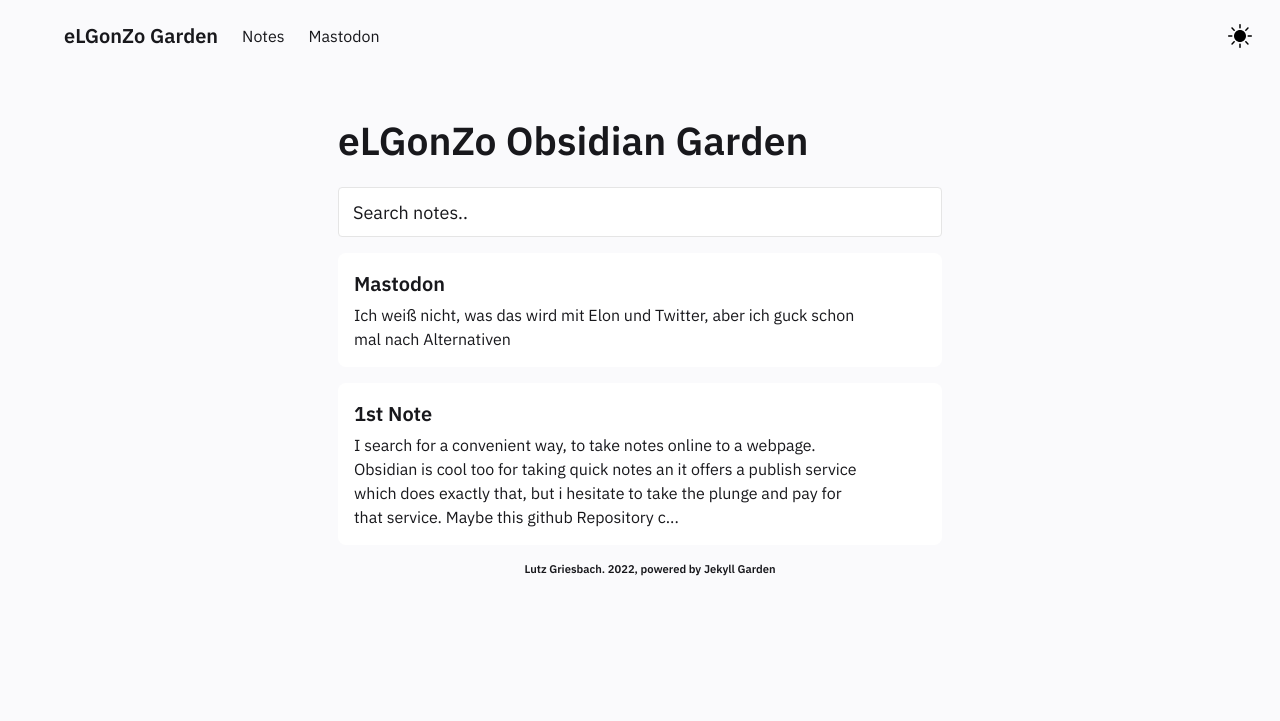
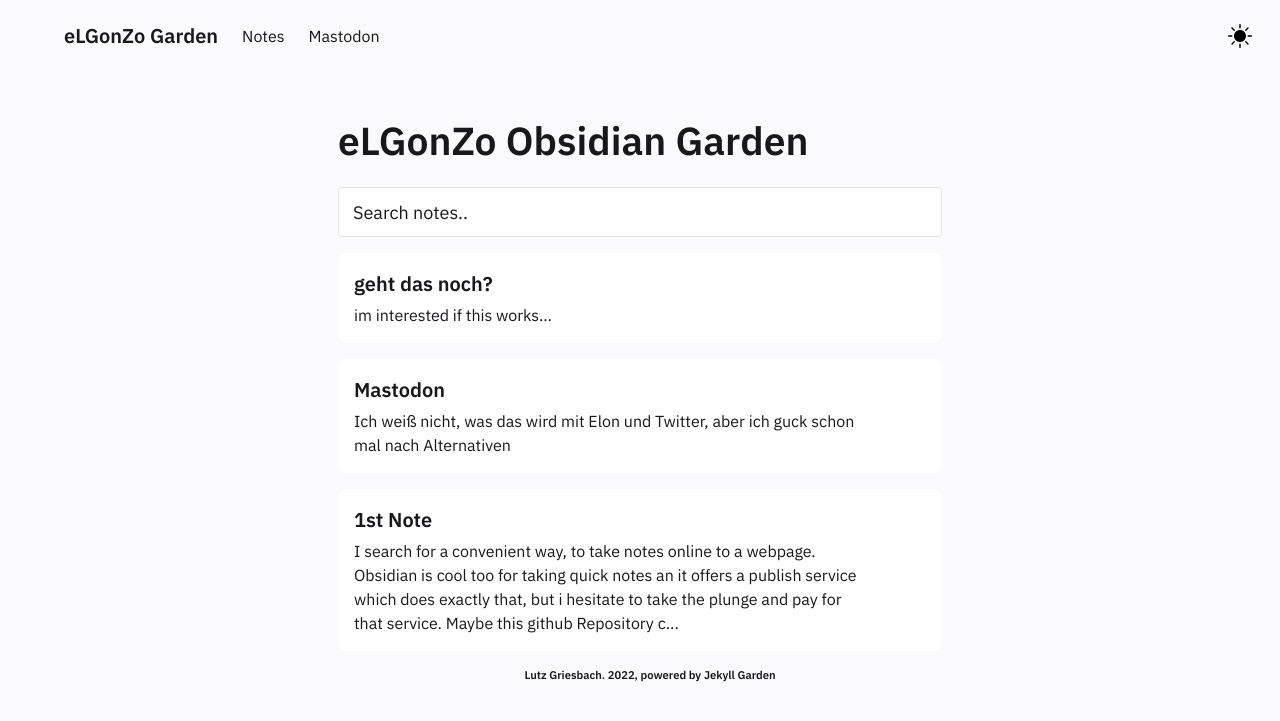
Before and after one commit to elgonzode/elgonzode.github.io-old, a Jekyll site: the page built from pages/notes.md, in a window 1280 px wide. Shown: the top 721 px of the page. Built offline with Jekyll 4.4.1, drawn with Linux system fonts in a browser that asks for light colours.

```diff
--- /dev/null
+++ b/_notes/Public/Test.md
@@ -0,0 +1,6 @@
+---
+title: geht das noch?
+date: 10-11-2023
+notetype: feed
+---
+im interested if this works...
```
Also changed, not shown: .obsidian/app.json (added), .obsidian/appearance.json (added), .obsidian/core-plugins-migration.json (added), .obsidian/core-plugins.json (added), .obsidian/hotkeys.json (added), .obsidian/workspace.json (added), pages/index.md (line endings or trailing spaces), pages/notes.md (line endings or trailing spaces), pages/posts.md (line endings or trailing spaces), 1 other file.
